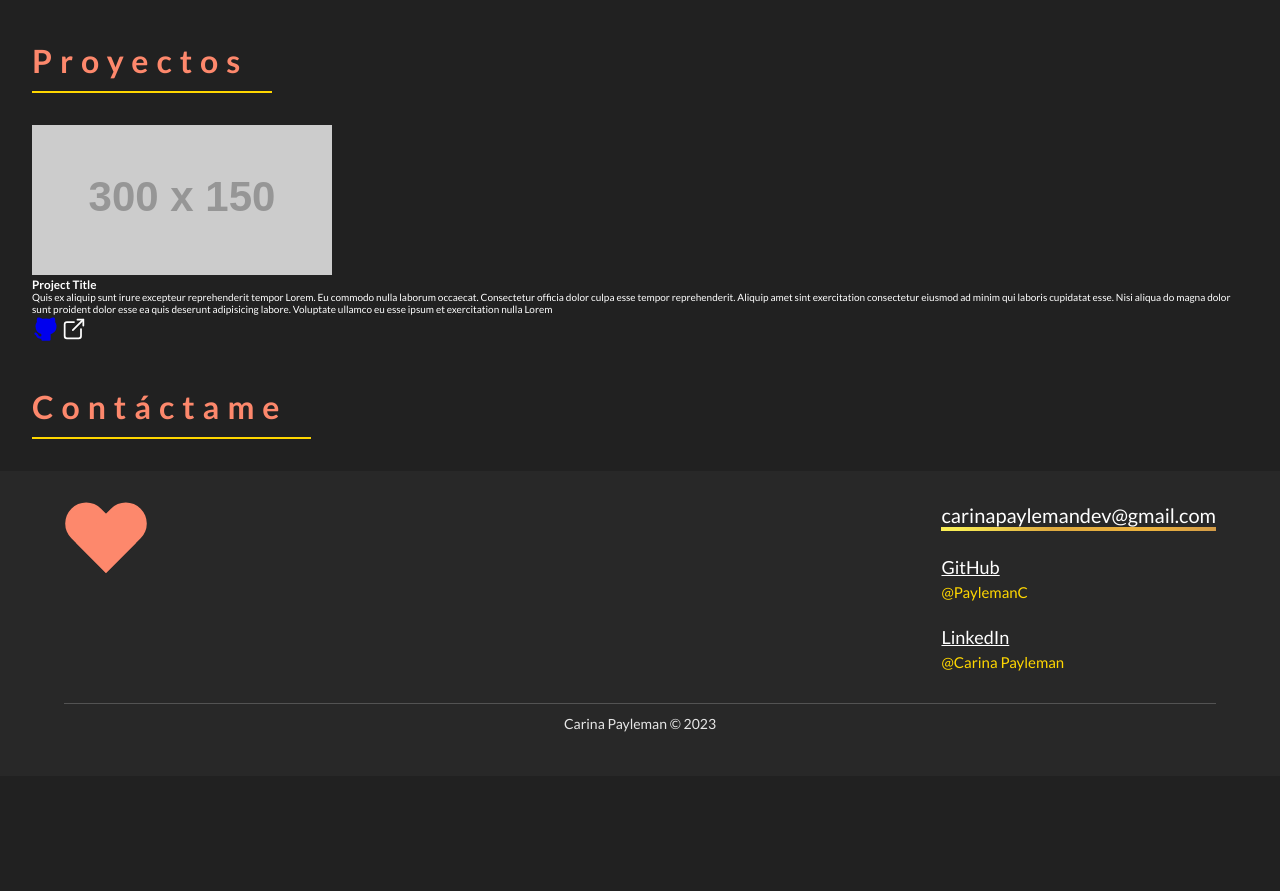
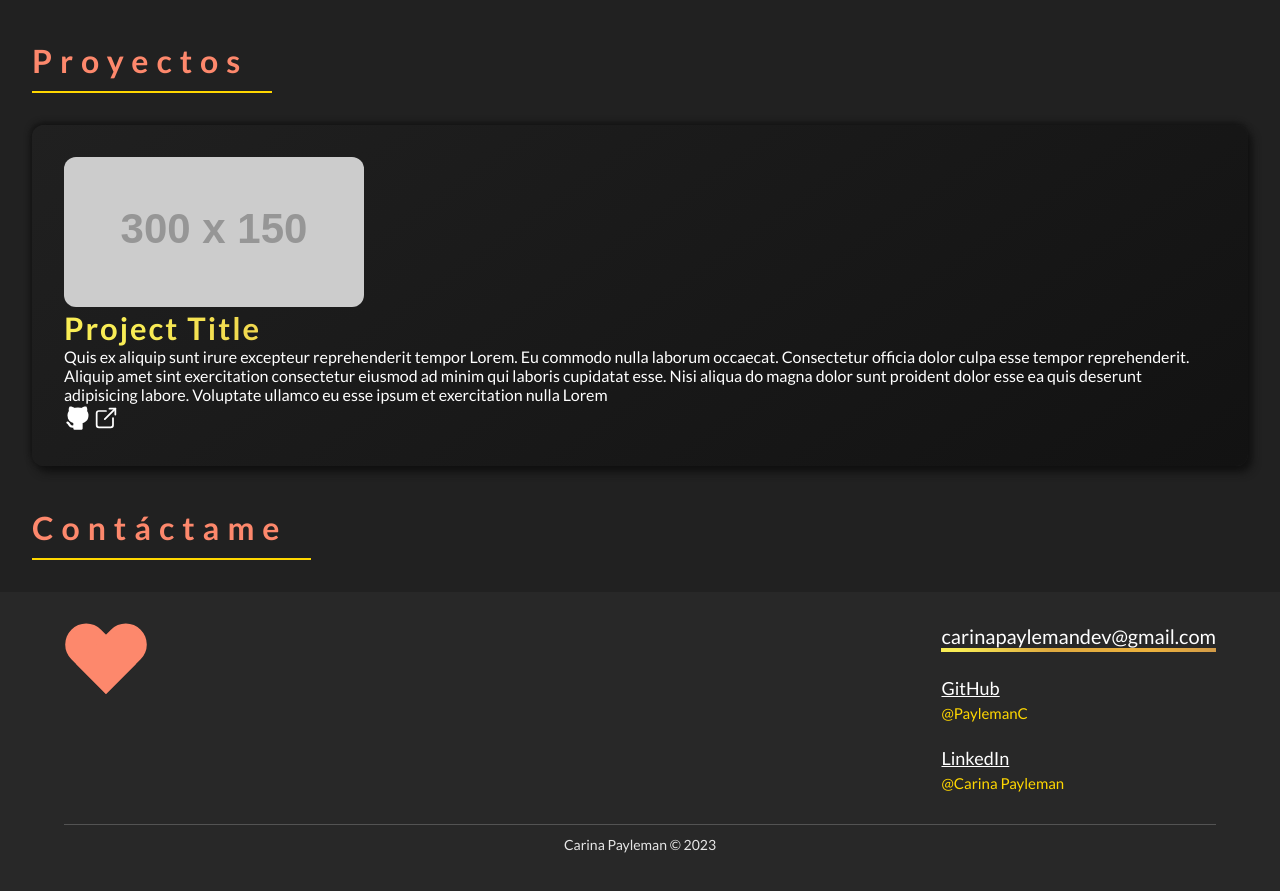
Before and after one commit to PaylemanC/portfolio, an Angular app: page / in a window 1280 px wide. Shown: the part 1624-2515 px from the top of the page. Before the commit the page ends 2400 px from the top, so only its background shows below. Built offline with nearby package versions, Linux system fonts and the light colour scheme.

Commit message:
Añade colores base

```diff
--- a/src/app/projects/components/card-project/card-project.component.scss
+++ b/src/app/projects/components/card-project/card-project.component.scss
@@ -0,0 +1,33 @@
+@import '../../../../styles.scss';
+
+.card-project {
+  padding: 32px;
+  border-radius: 8px;
+  border-radius: 12px;
+  background: linear-gradient(145deg, #202020, #121212);
+  box-shadow: 4px 6px 8px #101010, -1px -2px 6px #121212;
+  img {
+    border-radius: 12px;
+  }
+  a {
+    color: white;
+  }
+  p {
+    color: white;
+    font-size: 1.6rem;
+  }
+  h3 {
+    font-size: 3.1rem;
+    background: $degradado-gold;
+    -webkit-text-fill-color: transparent;
+    -webkit-background-clip: text;
+    background-clip: none;
+    color: $aux-gold;
+    letter-spacing: 2px;
+    &::selection {
+      -webkit-text-fill-color: initial;
+      -webkit-background-clip: initial;
+      background-clip: initial;
+    }
+  }
+}
```
